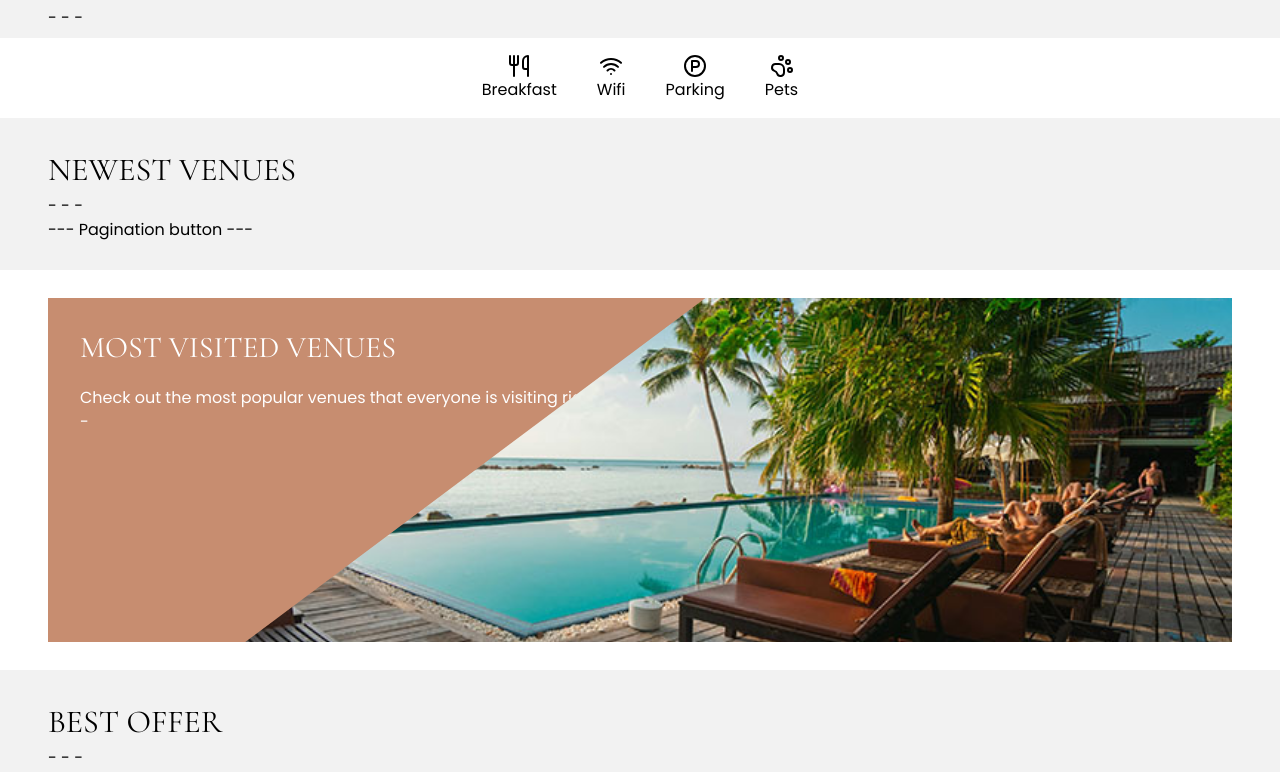
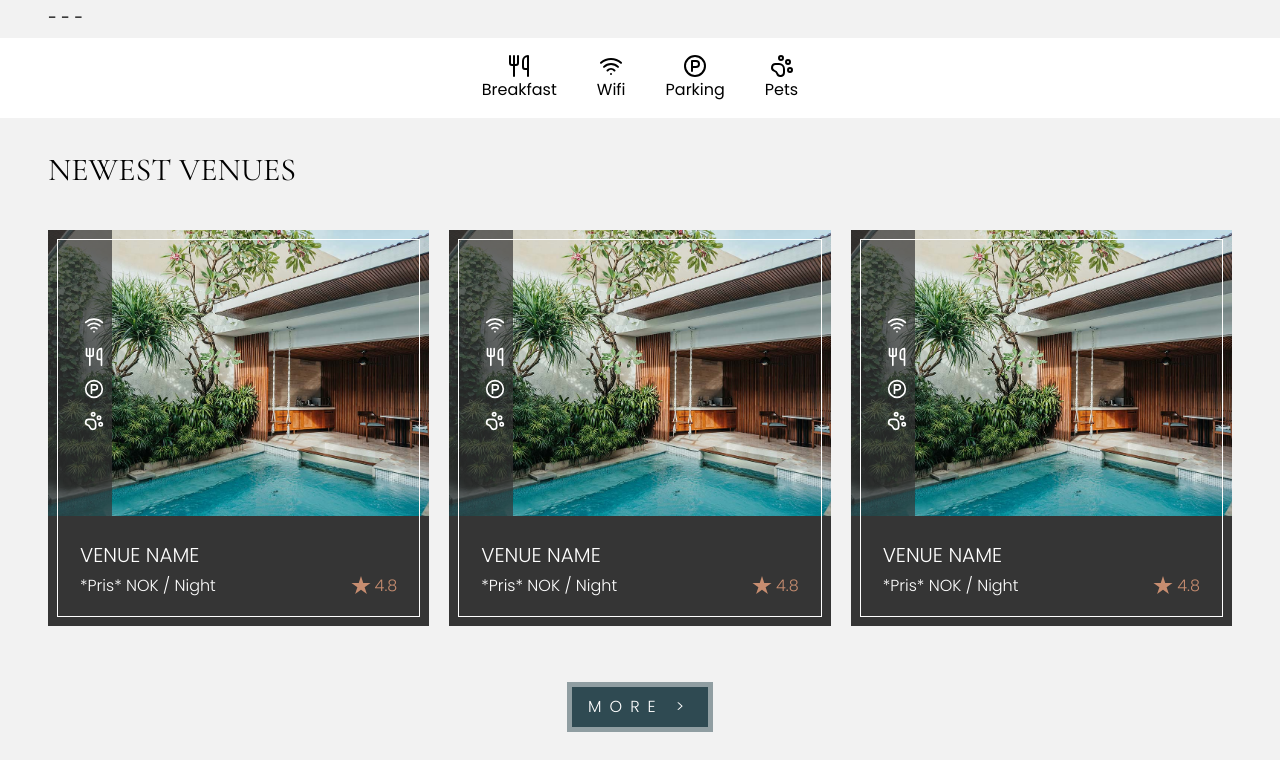
Before and after one commit to Anne-Serine/holidaze_project-exam-2, a React (Vite) app: page / in a window 1280 px wide. Shown: the part 780-1552 px from the top of the page. Built offline with nearby package versions, Linux system fonts and the light colour scheme.

Commit message:
venue card - create component

```diff
--- a/src/components/common/Buttons.jsx
+++ b/src/components/common/Buttons.jsx
@@ -3,7 +3,7 @@ import { Link } from "lucide-react";
 function Button({ text, icon, id, type = "primary", onClick, url }) {
 
   const style = {
-    primary: "bg-daze-primary p-2 px-4 border-daze-primary-op50 border-[5px] tracking-[0.5rem] text-daze-white font-light",
+    primary: "bg-daze-primary p-2 px-4 border-daze-primary-op50 border-[5px] tracking-[0.5rem] text-daze-white font-light uppercase",
     secondary: "bg-daze-gray p-1 max-w-[10rem] w-full text-daze-accent tracking-wider uppercase",
     tertiary: ""
   }
--- /dev/null
+++ b/src/components/features/VenueCard.jsx
@@ -0,0 +1,42 @@
+import { ForkKnife, ParkingCircle, PawPrint, WifiIcon } from "lucide-react";
+import { Link } from "react-router-dom";
+
+function VenueCard() {
+  return (
+    <Link to="#" className="venue-card relative max-w-[30rem] hover:scale-[101%] transition">
+      <div className="relative">
+        <img
+          src="/assets/hero-img.jpg"
+          alt=""
+          className="object-cover overflow-hidden"
+        />
+        <div className="absolute inset-0 bg-daze-gray bg-opacity-70 max-w-[4rem]">
+          <div className="p-2 flex flex-col items-end justify-center h-full gap-3">
+            <WifiIcon color="white" size={20} />
+            <ForkKnife color="white" size={20} />
+            <ParkingCircle color="white" size={20} />
+            <PawPrint color="white" size={20} />
+          </div>
+        </div>
+      </div>
+      <div className="bg-daze-gray text-daze-white p-6 px-8 font-light">
+        <h3 className="truncate" title="{}">
+          Venue Name
+        </h3>
+        <div className="flex justify-between items-center py-1">
+          <p className="">*Pris* NOK / Night</p>
+          <p className="flex gap-1 text-daze-accent items-center">
+            <img
+              src="/public/assets/star.svg"
+              alt="Star icon"
+              className="size-5"
+            />
+            4.8
+          </p>
+        </div>
+      </div>
+    </Link>
+  );
+}
+
+export default VenueCard;
--- a/src/pages/Home.jsx
+++ b/src/pages/Home.jsx
@@ -1,4 +1,6 @@
 import { ParkingCircle, PawPrint, Utensils, Wifi } from "lucide-react";
+import VenueCard from "../components/features/VenueCard";
+import Button from "../components/common/Buttons";
 
 function Home() {
   return (
@@ -45,10 +47,16 @@ function Home() {
           </button>
         </div>
       </div>
-      <div className="container my-5">
-        <h2>Newest venues</h2>- - -{/* List of venues */}
-
-        <p>--- Pagination button ---</p>
+      <h2 className="container my-5">Newest venues</h2>
+      {/* List of venues */}
+      <div className="container grid grid-cols-3 gap-5">
+        <VenueCard />
+        <VenueCard />
+        <VenueCard />
+      </div>
+      <div className="container flex justify-center mt-10 mb-5">
+        {/* --- Pagination button --- */}
+        <Button text="More >" />
       </div>
       <div className="bg-daze-white">
         <section className="container relative flex items-center justify-center h-[50vh]">
@@ -74,9 +82,17 @@ function Home() {
         </section>
       </div>
       <div className="container my-5">
-        <h2>Best offer</h2>- - -{/* Filtered best offer venues */}
-
-        <p>--- Pagination button ---</p>
+        <h2>Best offer</h2>
+        {/* Filtered best offer venues */}
+        <div className="container grid grid-cols-3 gap-5">
+          <VenueCard />
+          <VenueCard />
+          <VenueCard />
+        </div>
+        <div className="container flex justify-center mt-10 mb-5">
+        {/* --- Pagination button --- */}
+        <Button text="More >" />
+      </div>
       </div>
     </>
   );
--- a/src/styles/index.css
+++ b/src/styles/index.css
@@ -51,5 +51,9 @@
 }
 
 .asymatrical-right {
-  clip-path: polygon(100% 0, 100% 100%, 0 100%, 50% 0);;
+  clip-path: polygon(100% 0, 100% 100%, 0 100%, 50% 0);
 }
+
+.venue-card::before {
+  @apply content-[''] absolute top-0 right-0 bottom-0 left-0 outline outline-daze-white outline-1 -outline-offset-[10px] z-10 pointer-events-none;
+}
```
Also changed, not shown: public/assets/star.svg (added).
